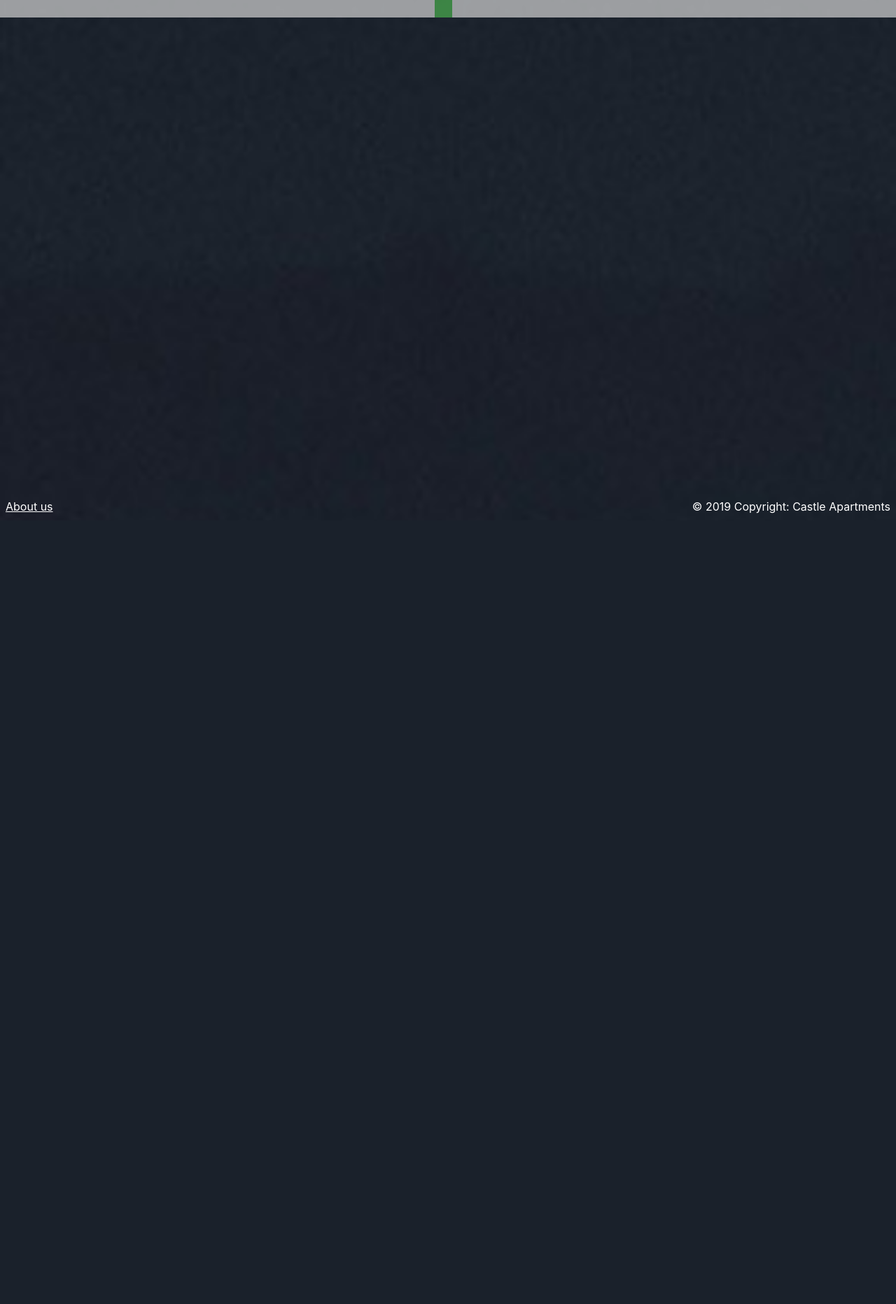
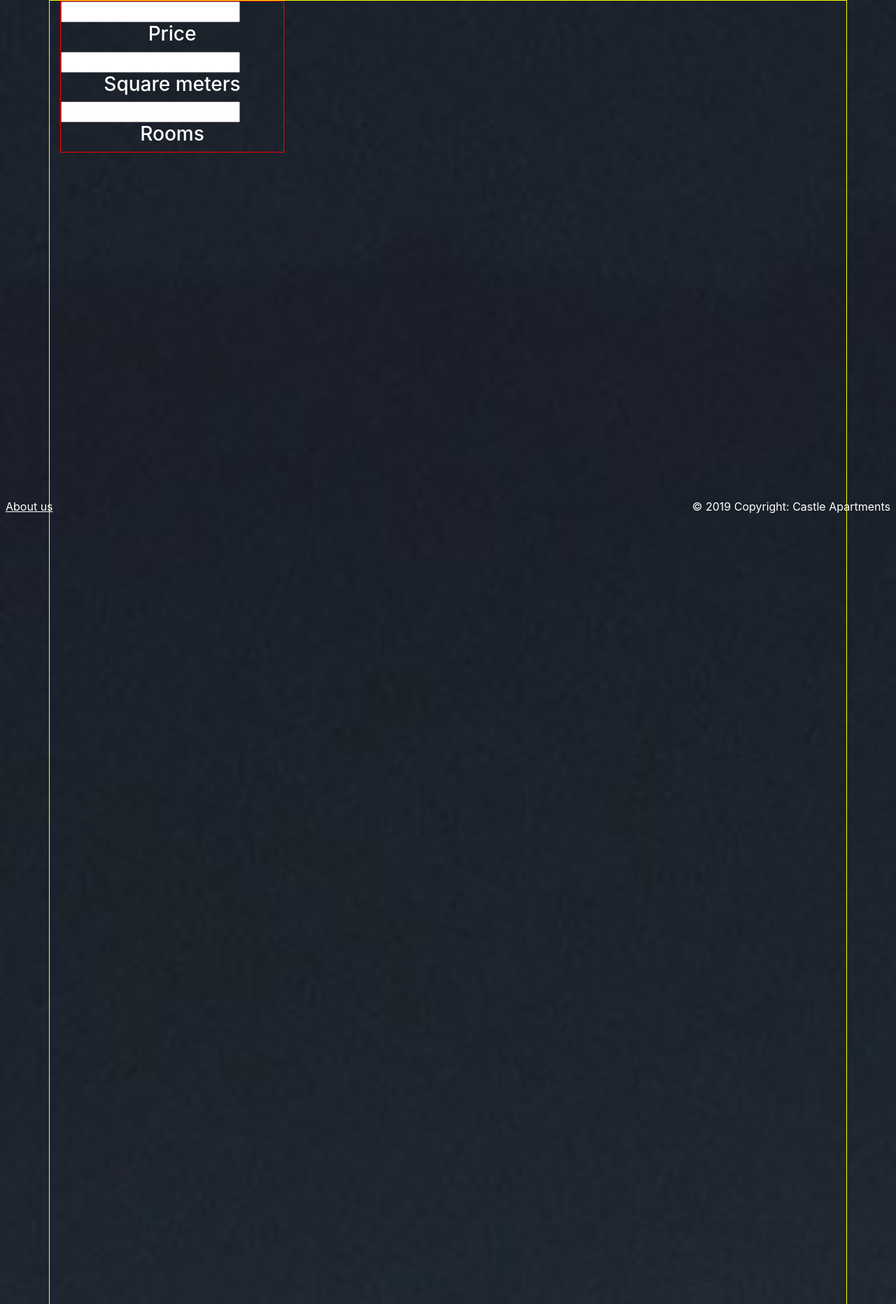
Before and after one commit to atlid8/CastleApartments, a Django app: page /search in a window 1280 px wide. Shown: the part 56-1920 px from the top of the page at 70% size. Before the commit the page ends 790 px from the top, so only its background shows below. Run offline with Django 3.2, Linux system fonts and the light colour scheme; data that the repository does not hold is empty; some libraries are stand-ins or nearby versions.

Commit message:
some work done on properties-index

```diff
--- /dev/null
+++ b/static/css/properties-index.css
@@ -0,0 +1,17 @@
+section {
+    margin-top: 1000px;
+    margin-bottom: 1000px;
+}
+h3 {
+    color: white;
+    text-align: center;
+}
+#slider-container {
+    border: 1px solid yellow;
+    height: 5000px;
+}
+.slier1 {
+    width: 20em;
+    float: left;
+    border: 1px solid red;
+}
--- a/static/css/properties.css
+++ /dev/null
@@ -1,42 +0,0 @@
-section {
-    margin-top: 1000px;
-    margin-bottom: 1000px;
-}
-
-.slidecontainer {
-    width: 100%; /* Width of the outside container */
-}
-/* The slider itself */
-.slider {
-    -webkit-appearance: none;  /* Override default CSS styles */
-    appearance: none;
-    width: 100%; /* Full-width */
-    height: 25px; /* Specified height */
-    background: #d3d3d3; /* Grey background */
-    outline: none; /* Remove outline */
-    opacity: 0.7; /* Set transparency (for mouse-over effects on hover) */
-    -webkit-transition: .2s; /* 0.2 seconds transition on hover */
-    transition: opacity .2s;
-}
-
-/* Mouse-over effects */
-.slider:hover {
-    opacity: 1; /* Fully shown on mouse-over */
-}
-
-/* The slider handle (use -webkit- (Chrome, Opera, Safari, Edge) and -moz- (Firefox) to override default look) */
-.slider::-webkit-slider-thumb {
-    -webkit-appearance: none; /* Override default look */
-    appearance: none;
-    width: 25px; /* Set a specific slider handle width */
-    height: 25px; /* Slider handle height */
-    background: #4CAF50; /* Green background */
-    cursor: pointer; /* Cursor on hover */
-}
-
-.slider::-moz-range-thumb {
-    width: 25px; /* Set a specific slider handle width */
-    height: 25px; /* Slider handle height */
-    background: #4CAF50; /* Green background */
-    cursor: pointer; /* Cursor on hover */
-}
--- a/static/js/app.js
+++ /dev/null
@@ -1,8 +0,0 @@
-var slider = document.getElementById("myRange");
-var output = document.getElementById("demo");
-output.innerHTML = slider.value; // Display the default slider value
-
-// Update the current slider value (each time you drag the slider handle)
-slider.oninput = function() {
-  output.innerHTML = this.value;
-}
--- /dev/null
+++ b/static/js/properties-app.js
@@ -0,0 +1,18 @@
+// Changes title to 'blah'
+$(document).ready(function() {
+    document.title = 'blah';
+});
+
+// Creates the slider
+$(document).ready(function () {
+    $(".js-range-slider").ionRangeSlider({
+        onChange: function (data) {
+            console.log(data.from);
+            console.log(data.to);
+            },
+        type: "double",
+        skin: "flat",
+        min: 0,
+        max: 1000,
+    });
+});
--- a/templates/properties/properties-index.html
+++ b/templates/properties/properties-index.html
@@ -9,9 +9,12 @@
               content="width=device-width, user-scalable=no, initial-scale=1.0, maximum-scale=1.0, minimum-scale=1.0">
         <meta http-equiv="X-UA-Compatible" content="ie=edge">
         <link rel="stylesheet" href="{% static 'css/main-style.css' %}">
-        <link rel="stylesheet" href="{% static 'css/properties.css' %}">
-        <script type="text/javascript" src="https://code.jquery.com/jquery-2.1.3.min.js"></script>
-        <script type="text/javascript" src="{% static 'js/app.js' %}"></script>
+        <link rel="stylesheet" href="{% static 'css/properties-index.css' %}">
+
+        <link rel="stylesheet" href="https://cdnjs.cloudflare.com/ajax/libs/ion-rangeslider/2.3.0/css/ion.rangeSlider.min.css"/>
+        <script src="https://cdnjs.cloudflare.com/ajax/libs/jquery/3.3.1/jquery.min.js"></script>
+        <script src="https://cdnjs.cloudflare.com/ajax/libs/ion-rangeslider/2.3.0/js/ion.rangeSlider.min.js"></script>
+        <script type="text/javascript" src="{% static 'js/properties-app.js' %}"></script>
         <title>Document</title>
     </head>
 
@@ -23,10 +26,17 @@
         }
     </style>
     <body>
+        <div class="container" id="slider-container">
+            <div class="slier1">
+                <input type="text" class="js-range-slider" name="my_range" value="" />
+                <h3>Price</h3>
+                <input type="text" class="js-range-slider" name="my_range" value="" />
+                <h3>Square meters</h3>
+                <input type="text" class="js-range-slider" name="my_range" value="" />
+                <h3>Rooms</h3>
+            </div>
+        </div>
 
-        <div class="slidecontainer">
-            <input type="range" min="1" max="100" value="50" class="slider" id="myRange">
-        </div>
 
         <div class="album py-5 bg-transparent">
             <div class="container">
```
